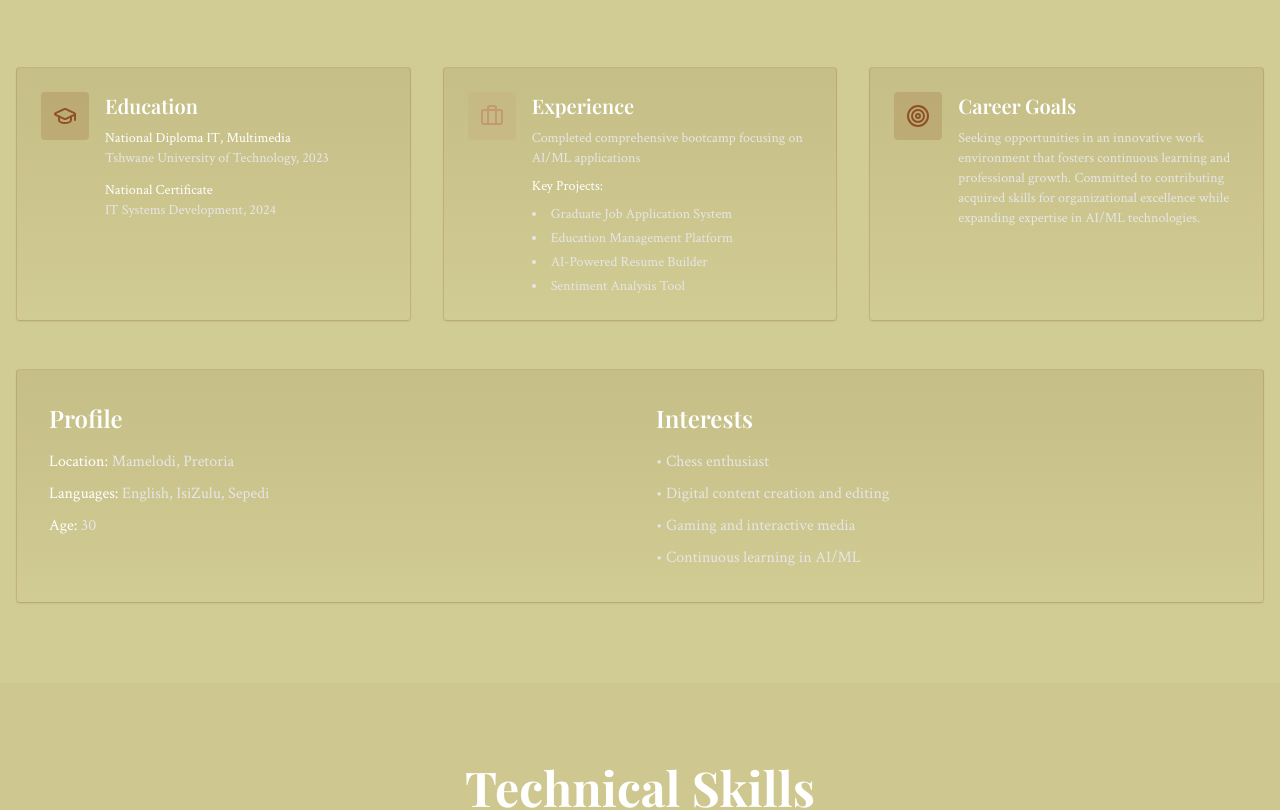
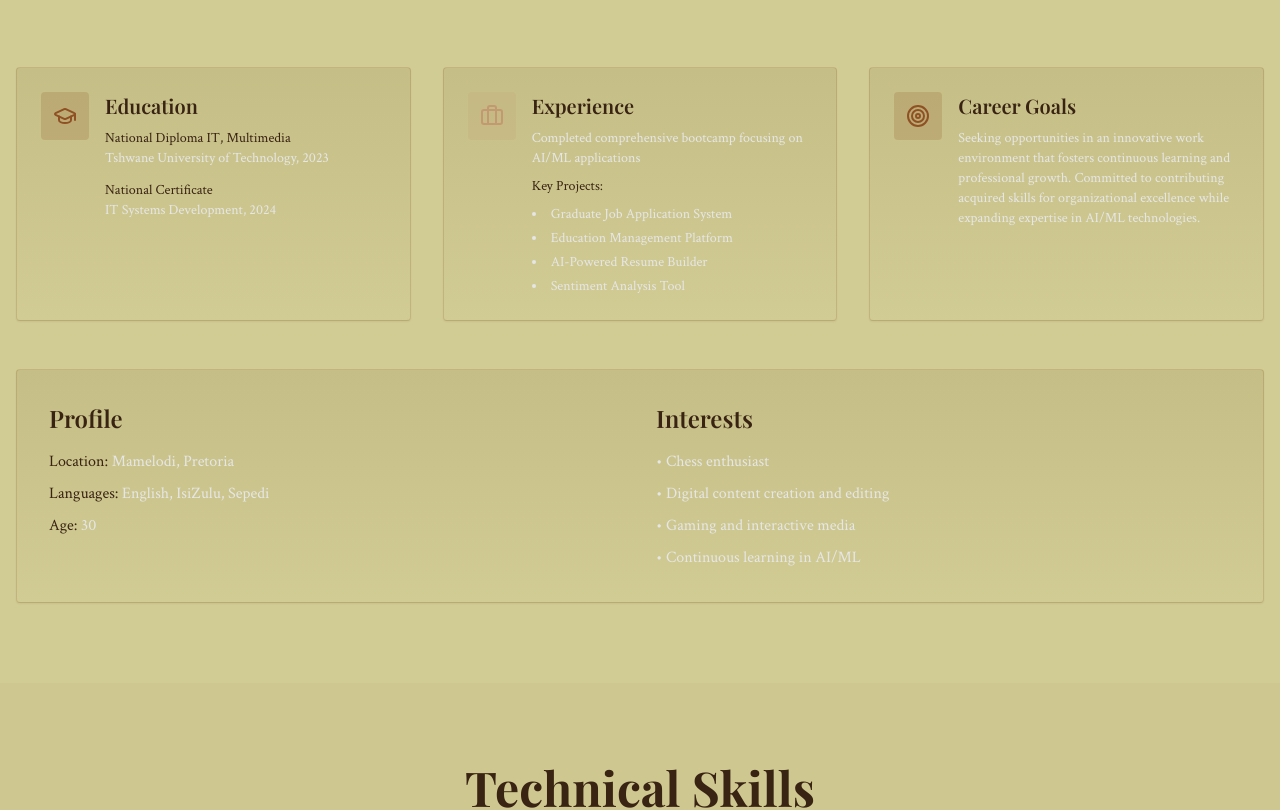
Before and after one commit to TTKhumalo/treasurekhumaloportfolio, a React (Vite) app: page / in a window 1280 px wide. Shown: the part 969-1779 px from the top of the page. Built offline with nearby package versions, Linux system fonts and the light colour scheme; the HTML template or start-up script is replaced by a standard one.

Commit message:
Refactor: Change font color

```diff
--- a/src/index.css
+++ b/src/index.css
@@ -8,12 +8,12 @@ All colors MUST be HSL.
 
 @layer base {
   :root {
-    /* Khaki background with white text color palette */
+    /* Khaki background with dark text color palette */
     --background: 54 40% 70%;
-    --foreground: 0 0% 100%;
+    --foreground: 25 50% 15%;
 
     --card: 54 35% 65%;
-    --card-foreground: 0 0% 100%;
+    --card-foreground: 25 50% 15%;
 
     --popover: 54 35% 65%;
     --popover-foreground: 0 0% 100%;
```
